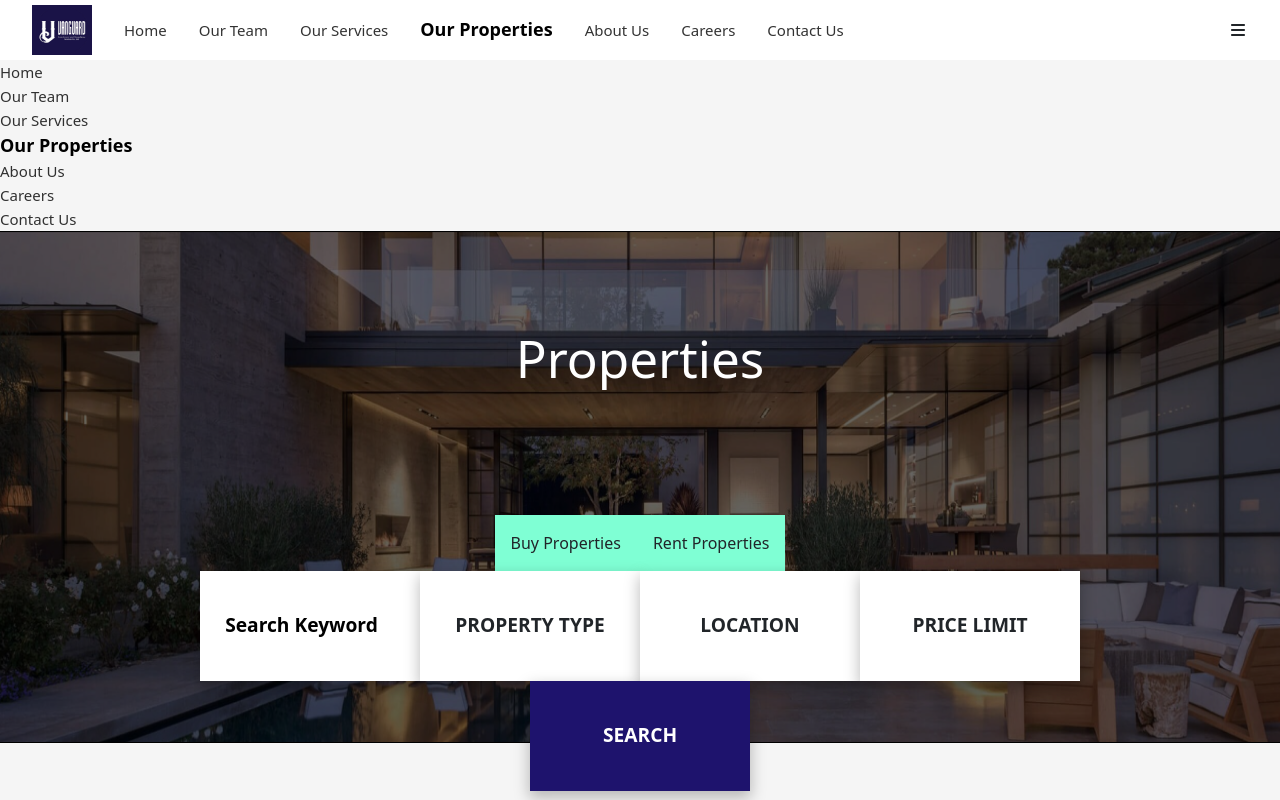
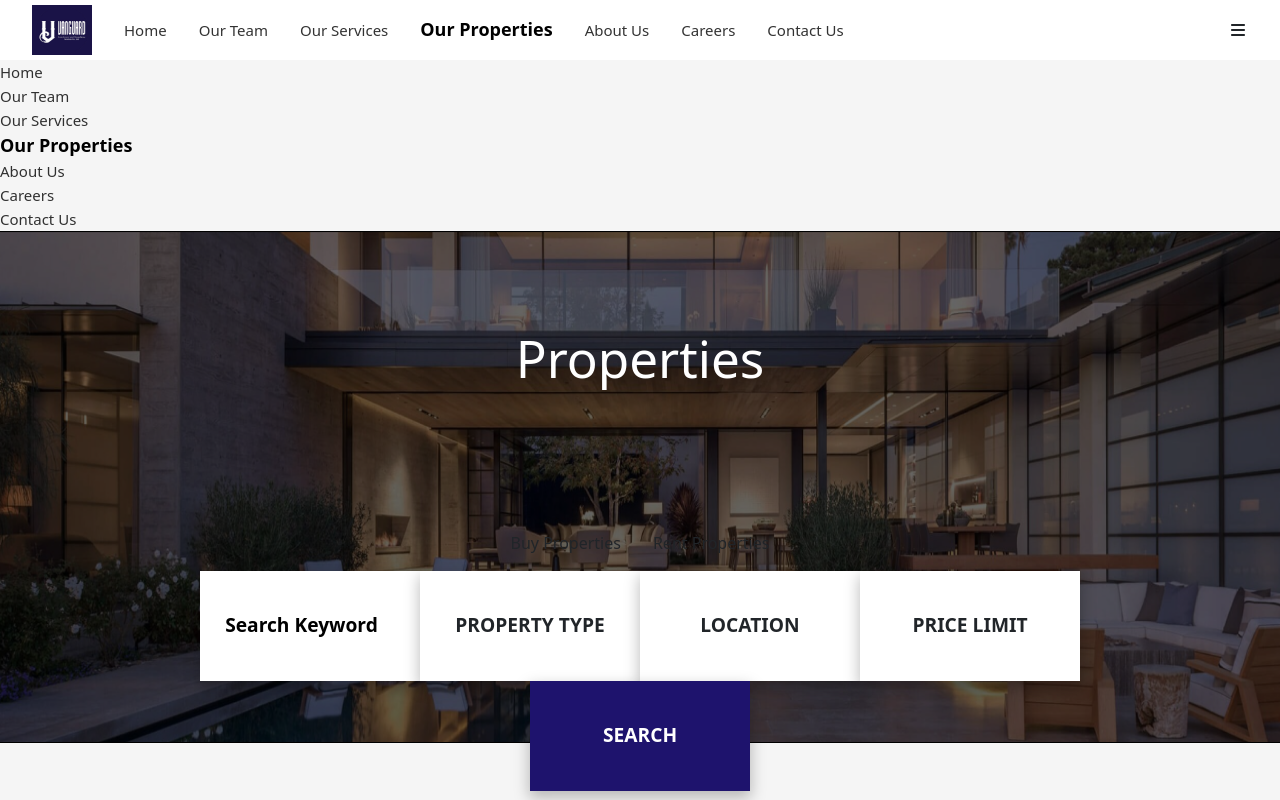
Before and after one commit to Lilay-09/new_vg, a Next.js app: page /properties in a window 1280 px wide. Shown: the top 800 px of the page. Built offline with nearby package versions, Linux system fonts and the light colour scheme.

Commit message:
add properties

```diff
--- a/pages/our-team/index.js
+++ b/pages/our-team/index.js
@@ -11,7 +11,7 @@ const OurTeam = () => {
       <div className={styles._our_team__container}>
         <div className={`${styles._our__team_manager}`}>
           <div>
-            <h2>Manager Team</h2>
+            <h2>Team Manager</h2>
           </div>
           <div className={styles._our_team__manager_container}>
             <div className={`${styles._manager__card} our__team_item`}>
--- a/styles/Properties.module.css
+++ b/styles/Properties.module.css
@@ -1,5 +1,5 @@
 .banner {
-  background-color: palevioletred;
+  /* background-color: palevioletred; */
   height: 40vw;
   position: relative;
   margin: 0 0 5rem 0;
@@ -38,7 +38,7 @@
   display: flex;
 }
 .tap_pag_box {
-  background-color: aquamarine;
+  /* background-color: aquamarine; */
   padding: 1rem;
   display: flex;
   align-items: center;
@@ -137,7 +137,7 @@
   align-self: flex-end;
 }
 .pagination_container {
-  background-color: aliceblue;
+  /* background-color: aliceblue; */
   display: flex;
   justify-content: center;
   align-items: center;
```
